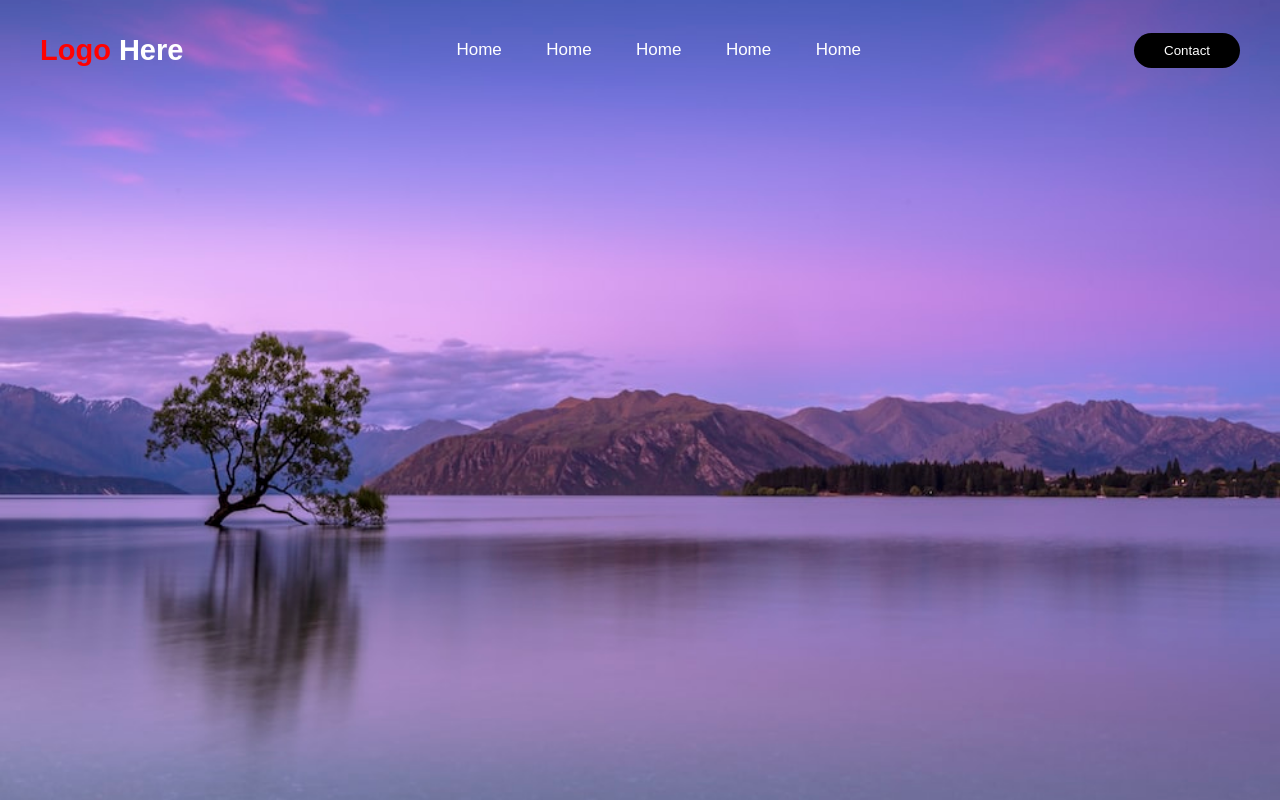
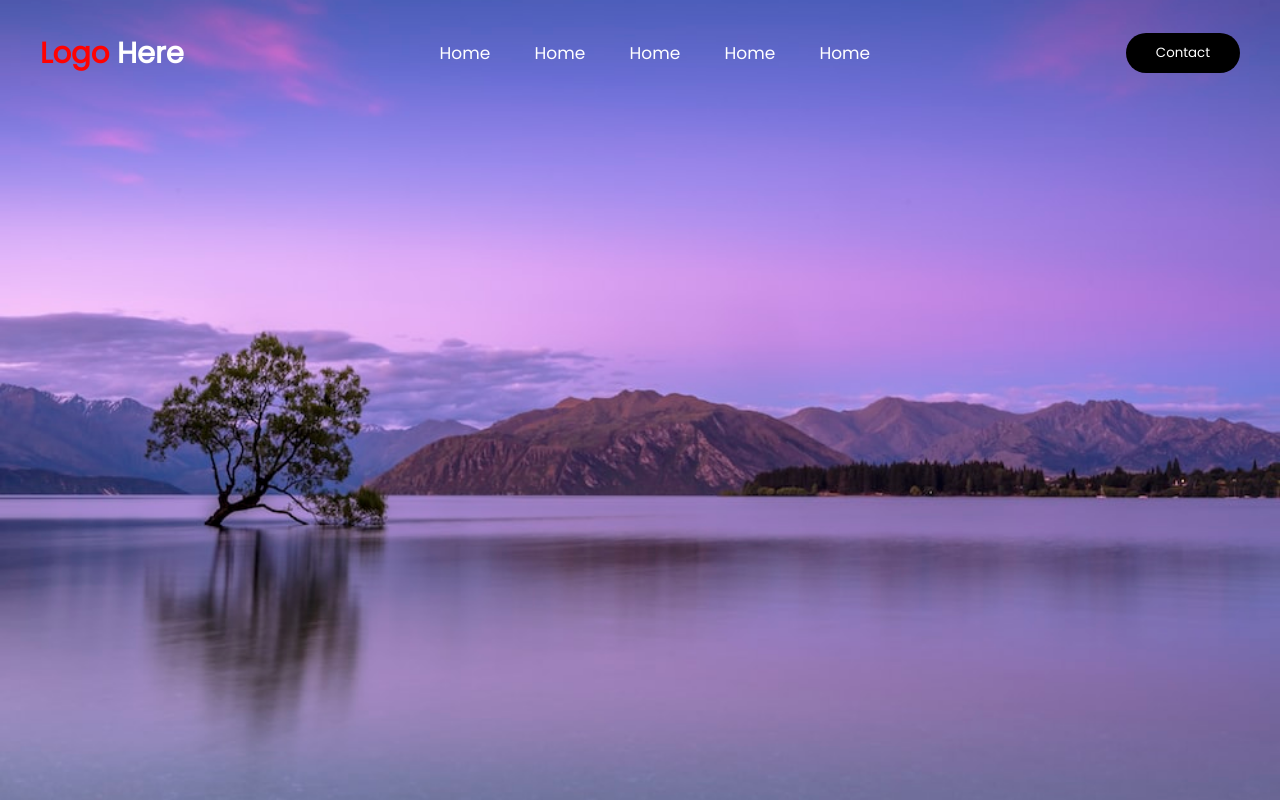
Before and after one commit to codewithcodyy/Responsive-Navbar, a plain HTML site: page index.html in a window 1280 px wide. Drawn offline with Linux system fonts and the light colour scheme.

Commit message:
Update style.css

```diff
--- a/style.css
+++ b/style.css
@@ -1,10 +1,12 @@
+@import url('https://fonts.googleapis.com/css2?family=Poppins&display=swap');
+
 * {
     margin: 0;
     padding: 0;
     box-sizing: border-box;
-    font-family: Arial, Helvetica, sans-serif;
     text-decoration: none;
     list-style: none;
+    font-family: 'Poppins', sans-serif;
 }
 
 .hero {
```
